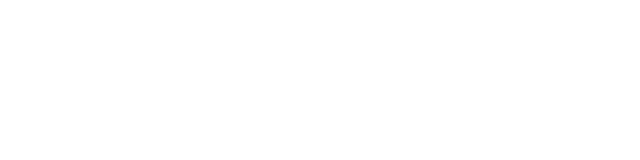
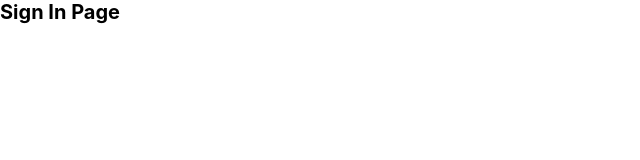
Before and after one commit to BrenoFischer/vip-beauty-rooms, a React (Create React App) app: page /sign-in in a window 1280 px wide. Before the commit this address had no page. Shown: the top 160 px of the page, without its empty margins (0-640 px from the left). Built offline with nearby package versions, Linux system fonts and the light colour scheme; a web font is replaced by a local one.

Commit message:
add firebase lib to project

```diff
--- a/package.json
+++ b/package.json
@@ -12,6 +12,7 @@
     "@testing-library/jest-dom": "^5.16.5",
     "@testing-library/react": "^13.4.0",
     "@testing-library/user-event": "^13.5.0",
+    "firebase": "^9.17.2",
     "react": "^18.2.0",
     "react-dom": "^18.2.0",
     "react-router-dom": "^6.3.0",
--- a/src/App.js
+++ b/src/App.js
@@ -2,12 +2,14 @@
 
 import Details from './routes/details/details.component';
 import Home from './routes/home/home.component';
+import SignIn from './routes/signIn/signIn.component';
 
 function App() {
   return (
     <Routes>
       <Route path='/' element={<Home />} />
       <Route path='details' element={<Details />} />
+      <Route path='sign-in' element={<SignIn />} />
     </Routes>
   );
 }
--- /dev/null
+++ b/src/routes/signIn/signIn.component.jsx
@@ -0,0 +1,9 @@
+import './signIn.styles.scss';
+
+const SignIn = () => {
+    return(
+        <h1>Sign In Page</h1>
+    );
+};
+
+export default SignIn;
```
Also changed, not shown: src/components/button/button.component.jsx (renamed from src/components/button/button.component.js), src/components/footer/footer.component.jsx (renamed from src/components/footer/footer.component.js), src/components/header/header.component.jsx (renamed from src/components/header/header.component.js), src/components/navItem/navItem.component.jsx (renamed from src/components/navItem/navItem.component.js), src/routes/details/details.component.jsx (renamed from src/routes/details/details.component.js), src/routes/home/home.component.jsx (renamed from src/routes/home/home.component.js), src/routes/navigation/navigation.component.jsx (renamed from src/routes/navigation/navigation.component.js), src/routes/signIn/signIn.styles.scss (added).
